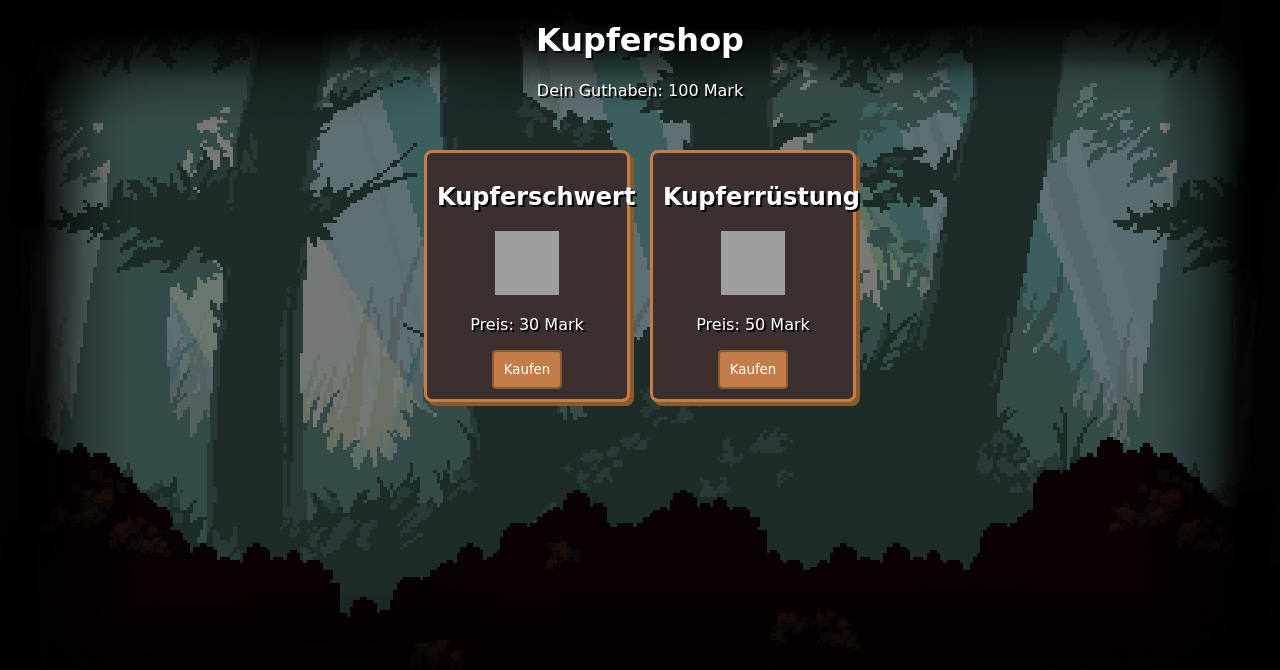
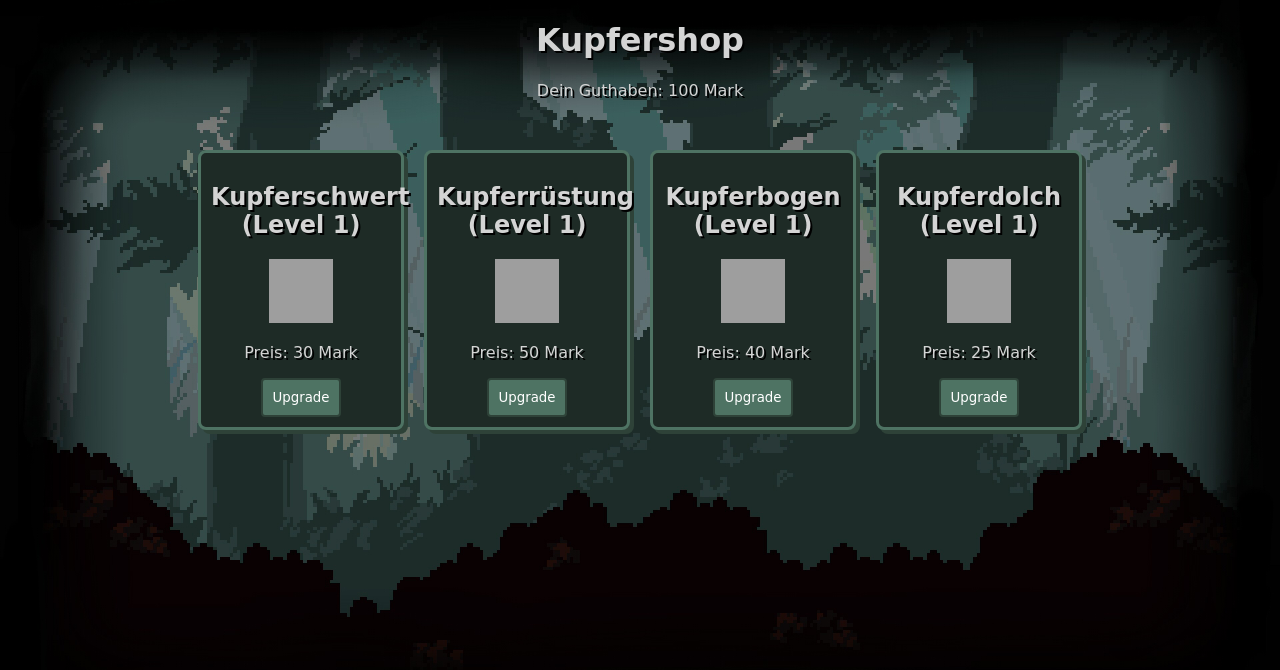
Before and after one commit to ByJuix/spiel, a PHP site: page /shop.php in a window 1280 px wide. Shown: the top 670 px of the page. Run offline with PHP 8.4, Linux system fonts and the light colour scheme; grey boxes are pictures that could not be loaded.

Commit message:
Bogen,Dolch und item levels und shop redesgin hinzugefügt

```diff
--- a/shop.php
+++ b/shop.php
@@ -5,16 +5,14 @@
     <meta name="viewport" content="width=device-width, initial-scale=1.0">
     <title>Kupfershop</title>
     <style>
-        html {
-             cursor: url('img/cursor.ico'), default;
-        }
+        html { cursor: url('img/cursor.ico'), default; }
         body {
             font-family: Arial, sans-serif;
             text-align: center;
-            background-color: #1e1e1e;
-            background-image: url('img/background.png'); /* Pixelart RPG-Hintergrund */
+            background-color: #0f1a17;
+            background-image: url('img/background.png');
             background-size: cover;
-            color: #fff;
+            color: #d4d4d4;
             image-rendering: pixelated;
         }
         .shop-container {
@@ -25,30 +23,25 @@
         }
         .shop-item {
             padding: 10px;
-            border: 3px solid #c47d49;
+            border: 3px solid #4e7363;
             display: inline-block;
-            background-color: #3b2f2f;
+            background-color: #1e2b26;
             width: 180px;
             text-align: center;
-            box-shadow: 4px 4px 0px #8b5a2b;
+            box-shadow: 4px 4px 0px #2e4238;
             border-radius: 8px;
         }
         .button {
             padding: 10px;
-            background-color: #c47d49;
+            background-color: #4e7363;
             color: white;
-            border: 2px solid #8b5a2b;
+            border: 2px solid #2e4238;
             cursor: pointer;
             font-family: 'Press Start 2P', cursive;
             border-radius: 4px;
         }
-        .button:hover {
-            background-color: #a05a2c;
-        }
-        h1, h2, p {
-            font-family: 'Press Start 2P', cursive;
-            text-shadow: 2px 2px 0px black;
-        }
+        .button:hover { background-color: #3a5c4f; }
+        h1, h2, p { font-family: 'Press Start 2P', cursive; text-shadow: 2px 2px 0px black; }
         @import url('https://fonts.googleapis.com/css2?family=Press+Start+2P&display=swap');
     </style>
 </head>
@@ -57,28 +50,61 @@
     <p>Dein Guthaben: <span id="guthaben">100</span> Mark</p>
 
     <div class="shop-container">
-        <div class="shop-item">
-            <h2>Kupferschwert</h2>
+        <div class="shop-item" id="schwert-container">
+            <h2>Kupferschwert (Level <span id="schwert-level">1</span>)</h2>
             <img src="sword.png" alt="Kupferschwert" width="64" height="64">
-            <p>Preis: 30 Mark</p>
-            <button class="button" onclick="kaufen(30)">Kaufen</button>
+            <p>Preis: <span id="schwert-preis">30</span> Mark</p>
+            <button class="button" onclick="kaufen('schwert')">Upgrade</button>
         </div>
 
-        <div class="shop-item">
-            <h2>Kupferrüstung</h2>
+        <div class="shop-item" id="ruestung-container">
+            <h2>Kupferrüstung (Level <span id="ruestung-level">1</span>)</h2>
             <img src="armor.png" alt="Kupferrüstung" width="64" height="64">
-            <p>Preis: 50 Mark</p>
-            <button class="button" onclick="kaufen(50)">Kaufen</button>
+            <p>Preis: <span id="ruestung-preis">50</span> Mark</p>
+            <button class="button" onclick="kaufen('ruestung')">Upgrade</button>
+        </div>
+
+        <div class="shop-item" id="bogen-container">
+            <h2>Kupferbogen (Level <span id="bogen-level">1</span>)</h2>
+            <img src="bow.png" alt="Kupferbogen" width="64" height="64">
+            <p>Preis: <span id="bogen-preis">40</span> Mark</p>
+            <button class="button" onclick="kaufen('bogen')">Upgrade</button>
+        </div>
+
+        <div class="shop-item" id="dolch-container">
+            <h2>Kupferdolch (Level <span id="dolch-level">1</span>)</h2>
+            <img src="dagger.png" alt="Kupferdolch" width="64" height="64">
+            <p>Preis: <span id="dolch-preis">25</span> Mark</p>
+            <button class="button" onclick="kaufen('dolch')">Upgrade</button>
         </div>
     </div>
 
     <script>
         let guthaben = 100;
-        function kaufen(preis) {
+        let shopItems = {
+            schwert: { preis: 30, level: 1 },
+            ruestung: { preis: 50, level: 1 },
+            bogen: { preis: 40, level: 1 },
+            dolch: { preis: 25, level: 1 }
+        };
+
+        function kaufen(item) {
+            if (shopItems[item].level >= 5) {
+                alert("Maximales Level erreicht!");
+                return;
+            }
+
+            let preis = shopItems[item].preis;
             if (guthaben >= preis) {
                 guthaben -= preis;
+                shopItems[item].level++;
+                shopItems[item].preis += 20;
+
                 document.getElementById("guthaben").innerText = guthaben;
-                alert("Kauf erfolgreich!");
+                document.getElementById(`${item}-level`).innerText = shopItems[item].level;
+                document.getElementById(`${item}-preis`).innerText = shopItems[item].preis;
+
+                alert("Upgrade erfolgreich!");
             } else {
                 alert("Nicht genug Mark!");
             }
```
